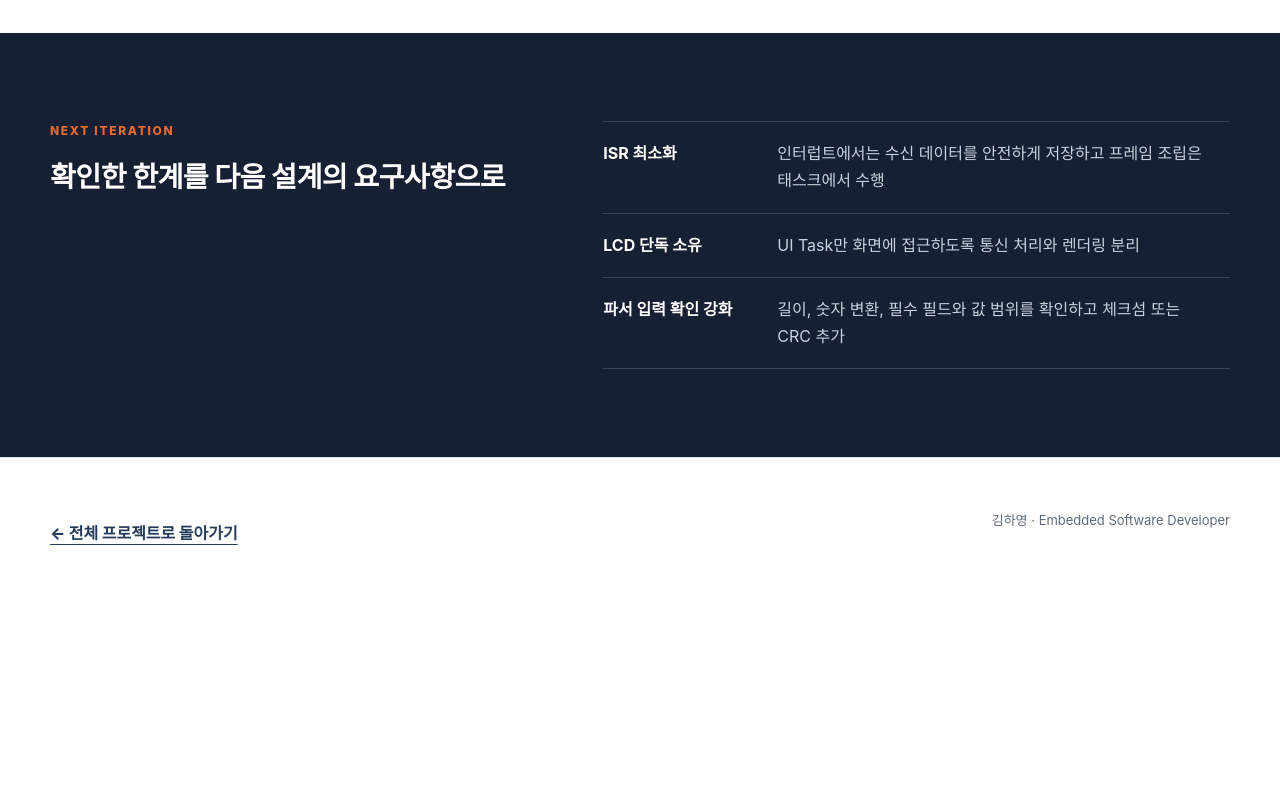
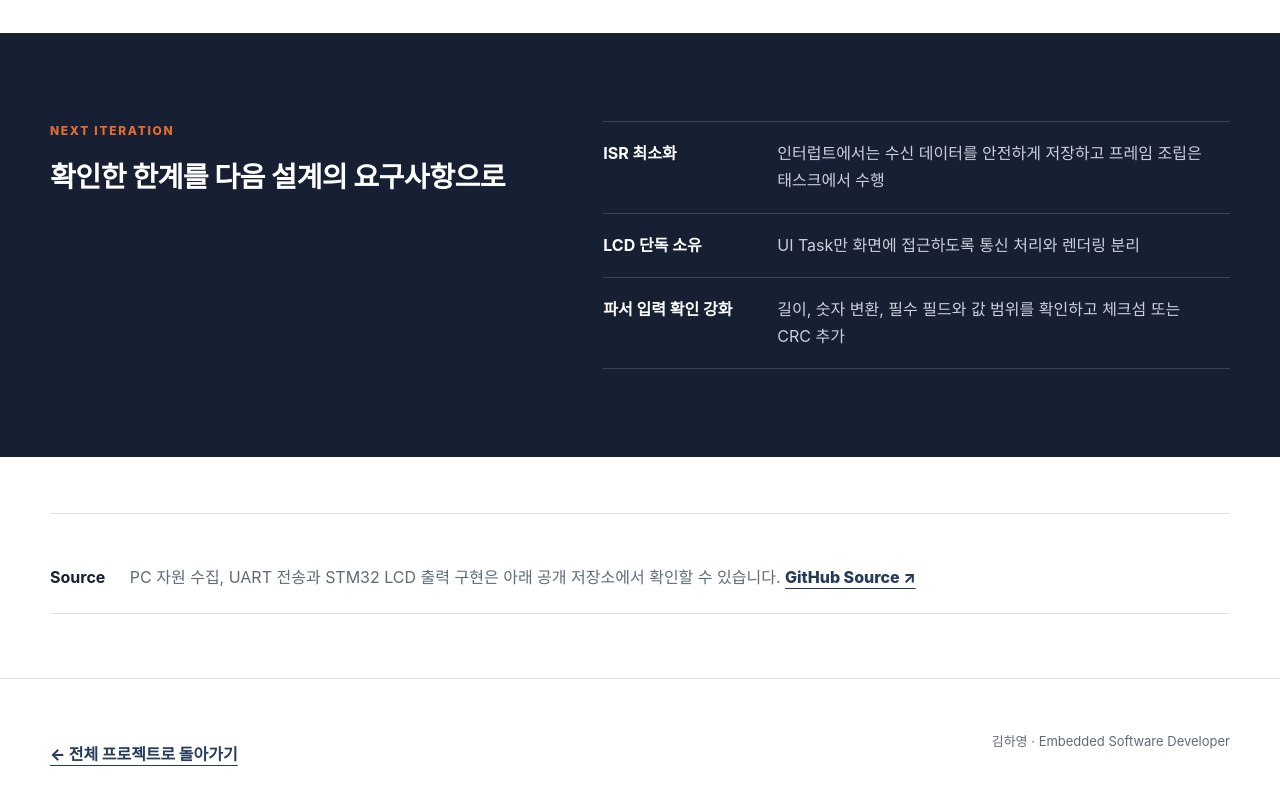
Before and after one commit to MeawMye/MeawMye.github.io, a plain HTML site: page pc-monitor.html in a window 1280 px wide. Shown: the part 4267-5067 px from the top of the page. Before the commit the page ends 4848 px from the top, so only its background shows below. Drawn offline with Linux system fonts and the light colour scheme.

Commit message:
Add PC Monitor source repository link

```diff
--- a/pc-monitor.html
+++ b/pc-monitor.html
@@ -71,6 +71,9 @@ net[100]  uint16_t</code></pre><p>메모리 사용량을 고정하고 데이터
         <div><ul class="plain-list"><li><strong>ISR 최소화</strong><span>인터럽트에서는 수신 데이터를 안전하게 저장하고 프레임 조립은 태스크에서 수행</span></li><li><strong>LCD 단독 소유</strong><span>UI Task만 화면에 접근하도록 통신 처리와 렌더링 분리</span></li><li><strong>파서 입력 확인 강화</strong><span>길이, 숫자 변환, 필수 필드와 값 범위를 확인하고 체크섬 또는 CRC 추가</span></li></ul></div>
       </div>
     </section>
+    <section class="container source-link-section">
+      <p class="technical-caveat"><strong>Source</strong> PC 자원 수집, UART 전송과 STM32 LCD 출력 구현은 아래 공개 저장소에서 확인할 수 있습니다. <a class="text-link" href="https://github.com/MeawMye/stm32-pc-monitor" target="_blank" rel="noreferrer">GitHub Source ↗</a></p>
+    </section>
   </main>
 
   <footer class="site-footer"><div class="container footer-wrap"><a class="text-link" href="index.html#projects">← 전체 프로젝트로 돌아가기</a><p>김하영 · Embedded Software Developer</p></div></footer>
--- a/styles.css
+++ b/styles.css
@@ -312,6 +312,7 @@ code { font-family: Consolas, "Courier New", monospace; }
 .verification-grid figcaption { margin-top: 12px; color: var(--muted); font-size: 13px; text-align: center; }
 .technical-caveat { margin-top: 40px; padding: 22px 0; border-block: 1px solid var(--line); color: var(--muted); }
 .technical-caveat strong { margin-right: 20px; color: var(--ink); }
+.source-link-section { padding-block: 16px 48px; }
 
 /* Smart Highway ITS case study */
 .its-hero { display: grid; grid-template-columns: 1.08fr .92fr; align-items: center; gap: 58px; }
```
